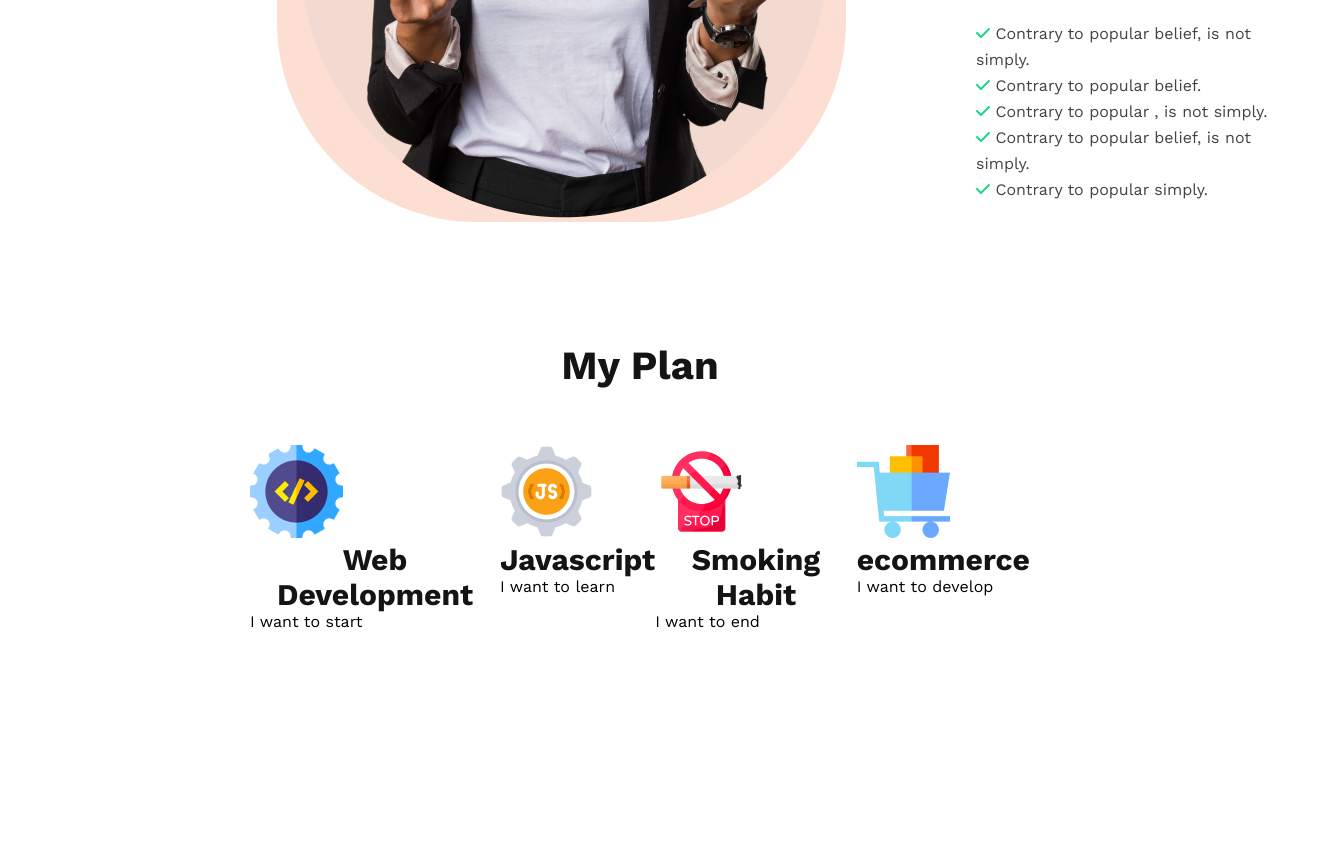
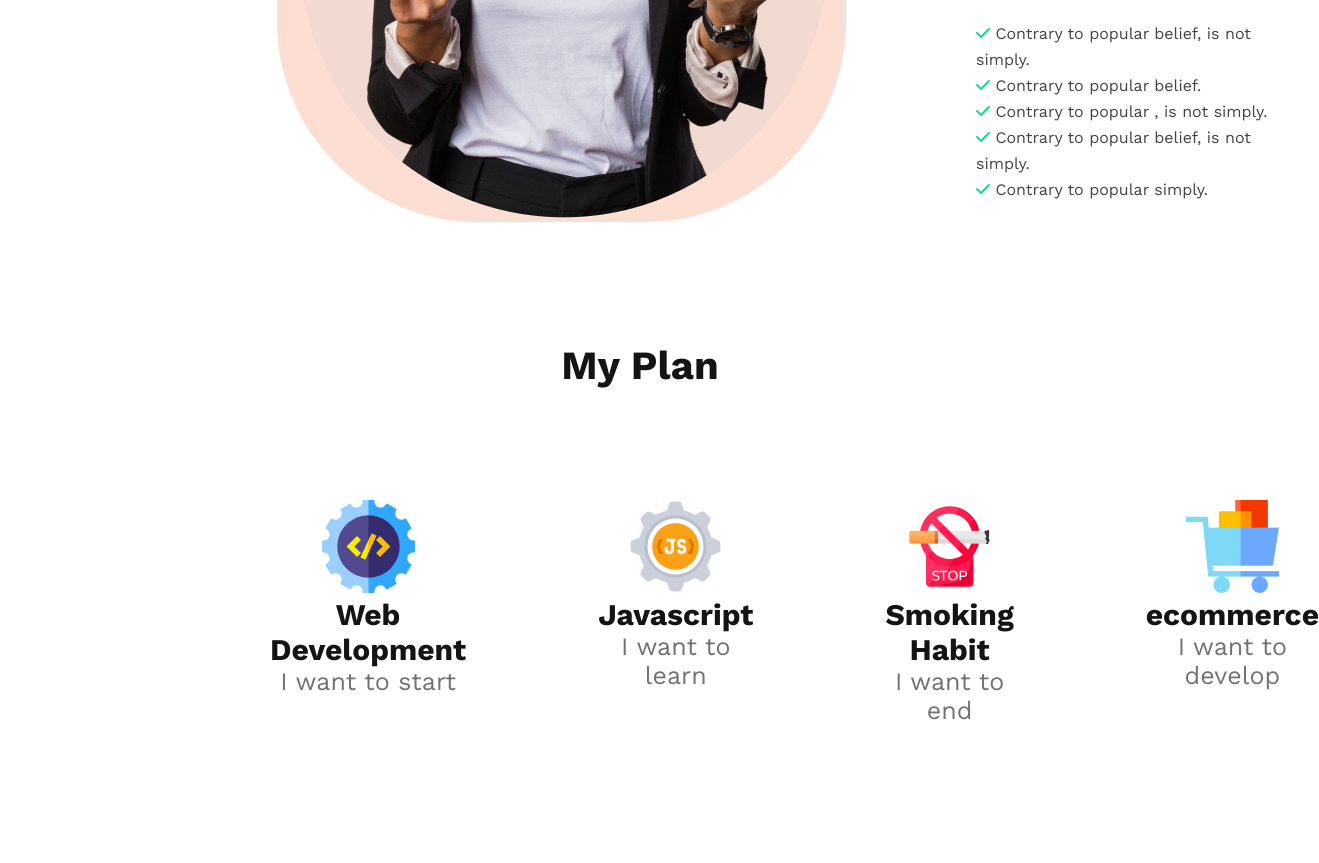
Before and after one commit to akikhossain/InspireHub, a plain HTML site: page index.html in a window 1280 px wide. Shown: the part 1406-2269 px from the top of the page, 1319 px wide, since content can reach past the window. Before the commit the page ends 2037 px from the top, so only its background shows below. Drawn offline with nearby package versions, Linux system fonts and the light colour scheme.

Commit message:
completed my plan section

```diff
--- a/styles.css/main.css
+++ b/styles.css/main.css
@@ -103,12 +103,21 @@ i {
 }
 .skill-container {
   display: flex;
-  justify-content: space-around;
-  padding: 0 250px;
+  gap: 132px;
+  padding: 55px 270px;
+  text-align: center;
 }
 .skill-title {
   color: #151414;
   text-align: center;
   font-size: 30px;
   font-weight: 700;
+  text-align: center;
 }
+.skill-description {
+  color: #737272;
+  text-align: center;
+  font-size: 25px;
+  font-weight: 500;
+  margin-bottom: 135px;
+}
```
